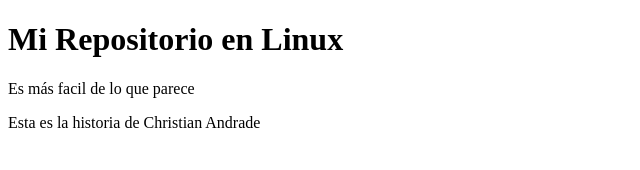
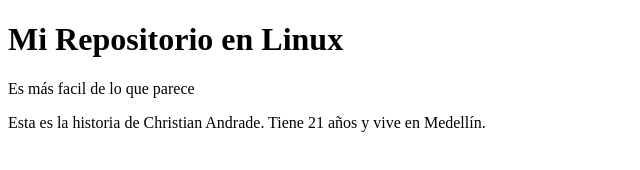
Before and after one commit to Jakekap/CursoGitPlatzi, a plain HTML site: page index.html in a window 1280 px wide. Shown: the whole page, without its empty margins (0-640 px from the left). Drawn offline with Linux system fonts and the light colour scheme.

Commit message:
add edad de Chris

```diff
--- a/index.html
+++ b/index.html
@@ -9,6 +9,8 @@
 <body>
     <h1>Mi Repositorio en Linux</h1>
     <p>Es más facil de lo que parece</p>
-    <p>Esta es la historia de Christian Andrade</p>
+    <p>Esta es la historia de Christian Andrade.
+        Tiene 21 años y vive en Medellín.
+    </p>
 </body>
 </html>
```
